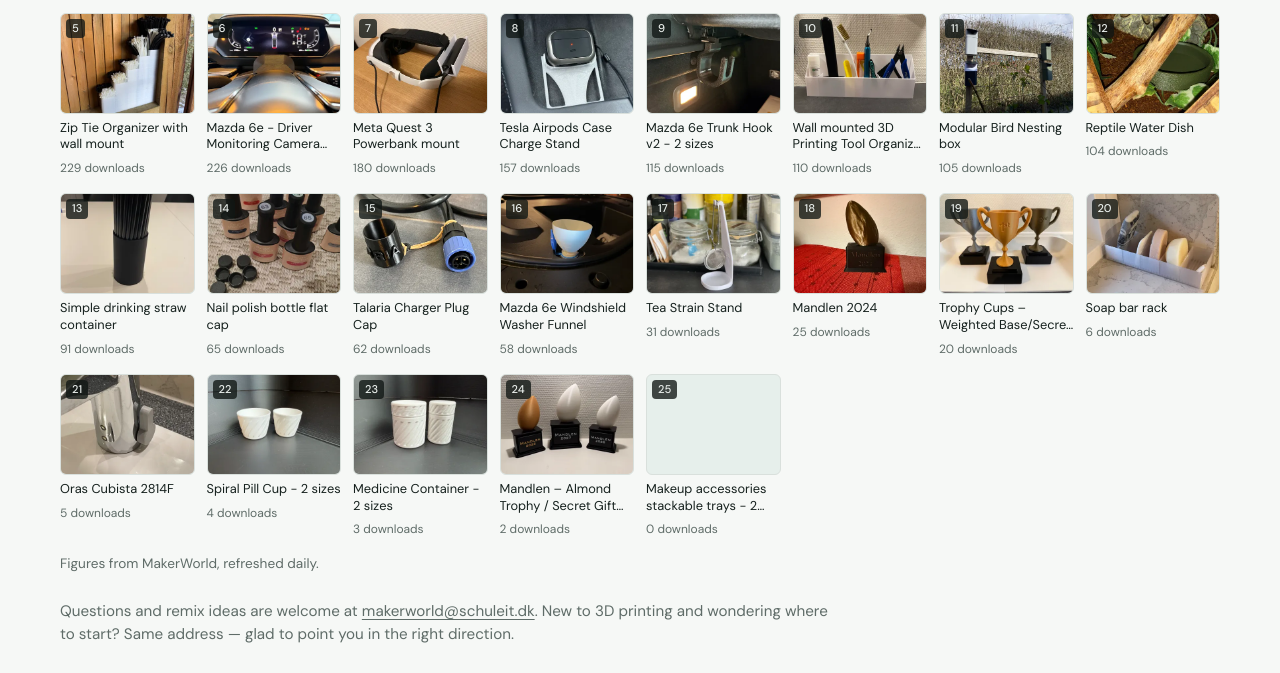
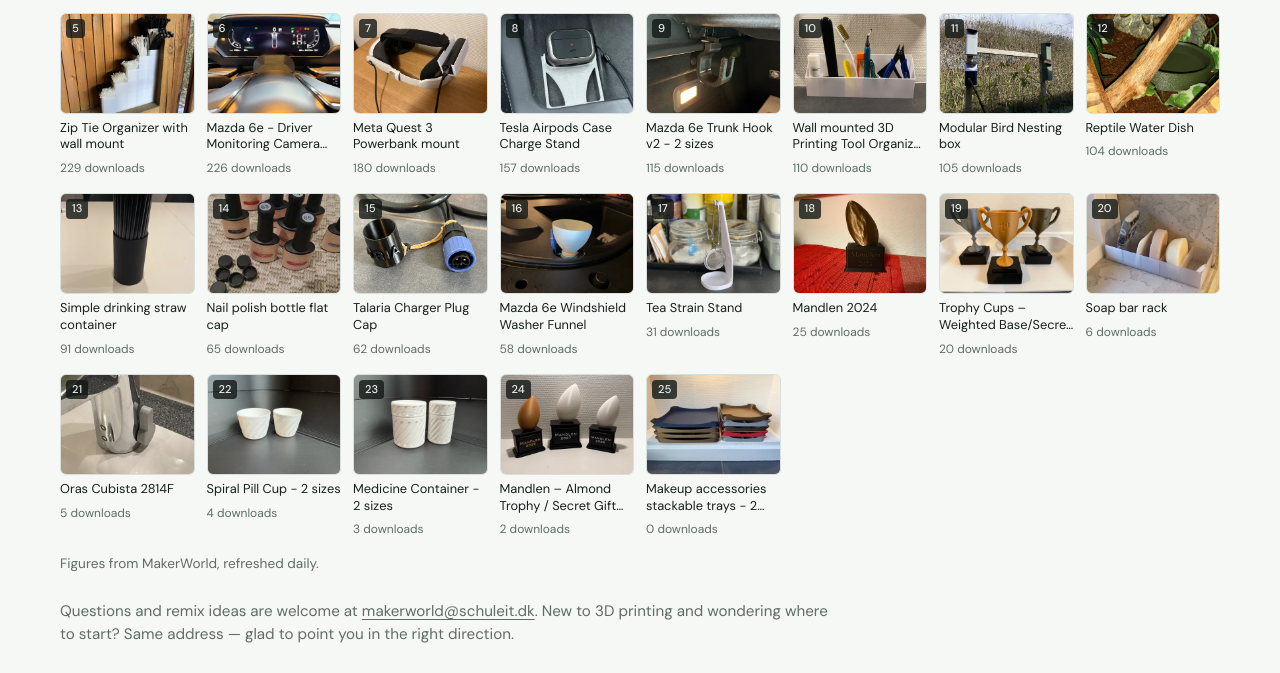
Before and after one commit to Schuleit/schuleit.dk, a plain HTML site: page 3d-printing/index.html in a window 1280 px wide. Shown: the part 1066-1739 px from the top of the page. Drawn offline with nearby package versions, Linux system fonts and the light colour scheme.

Commit message:
Add cover image for makeup accessories trays design
Co-Authored-By: Claude Opus 5.5 <noreply@anthropic.com>

```diff
--- a/3d-printing/index.html
+++ b/3d-printing/index.html
@@ -162,7 +162,7 @@
             <span class="pic"><img src="/img/designs/3627316.webp" alt="" loading="lazy"><span class="r">24</span></span>
             <span class="t">Mandlen – Almond Trophy / Secret Gift Compartment</span><span class="n">2 downloads</span></a></li>
           <li data-model="3655059"><a href="https://makerworld.com/en/models/3655059-makeup-accessories-stackable-trays-2-sizes" target="_blank" rel="noopener">
-            <span class="pic"><span class="r">25</span></span>
+            <span class="pic"><img src="/img/designs/3655059.webp" alt="" loading="lazy"><span class="r">25</span></span>
             <span class="t">Makeup accessories stackable trays - 2 sizes</span><span class="n">0 downloads</span></a></li>
       </ol>
       <p class="sheet-note">Figures from MakerWorld, refreshed daily.</p>
```
Also changed, not shown: img/designs/3655059.webp (added).
